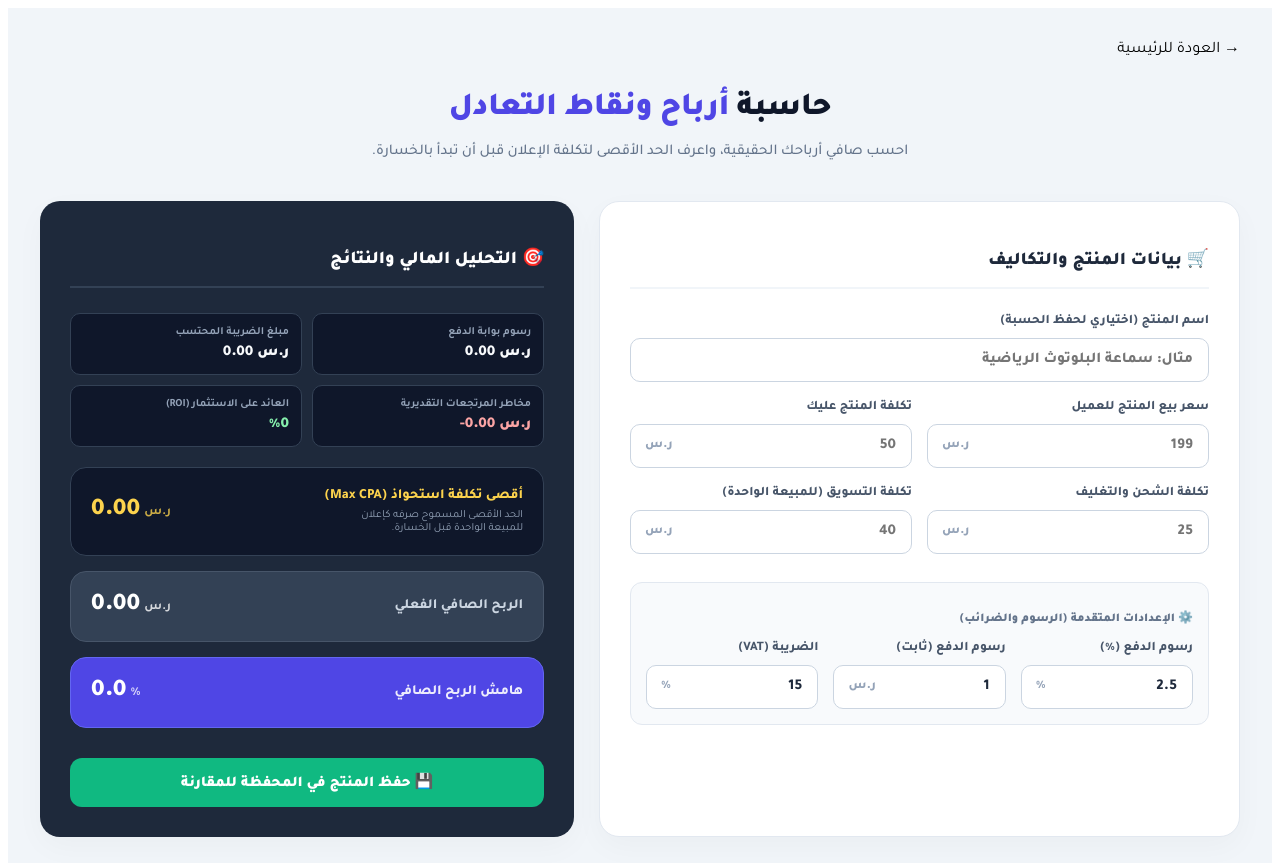
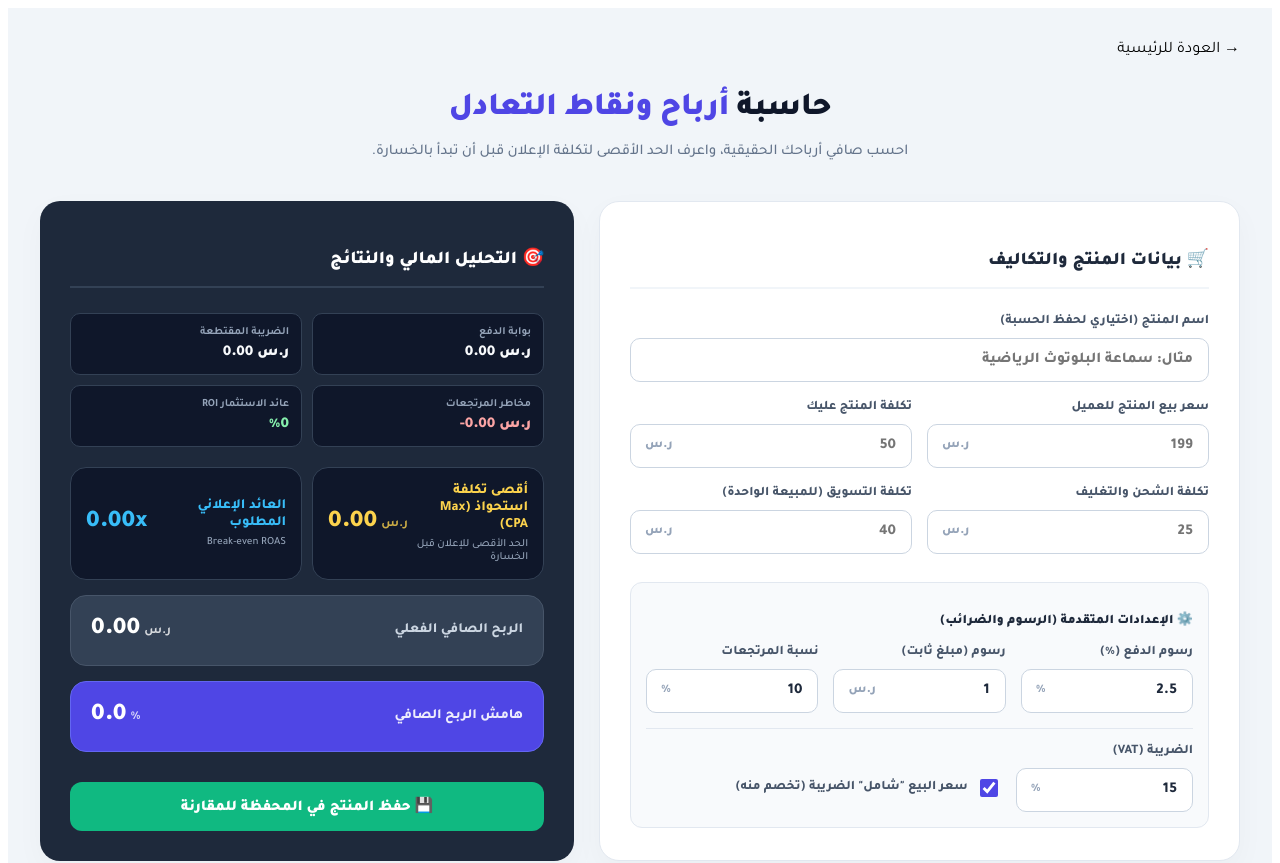
Before and after one commit to engaziasa-lang/engazia-app, a Next.js app: page /hub/profit in a window 1280 px wide. Shown: the top 863 px of the page. Built offline with nearby package versions, Linux system fonts and the light colour scheme.

Commit message:
Update page.tsx

```diff
--- a/app/hub/profit/page.tsx
+++ b/app/hub/profit/page.tsx
@@ -7,9 +7,19 @@ interface SavedProduct {
   id: string;
   name: string;
   sellingPrice: number;
+  productCost: number;
+  shippingCost: number;
+  adSpend: number;
+  paymentFeePercent: number;
+  paymentFeeFixed: number;
+  taxPercent: number;
+  isTaxInclusive: boolean;
+  returnRate: number;
+
   netProfit: number;
   profitMargin: number;
   maxCPA: number;
+  breakEvenROAS: number;
   roi: number;
 }
 
@@ -25,6 +35,7 @@ export default function ProfitCalculator() {
   const [paymentFeePercent, setPaymentFeePercent] = useState<number>(2.5);
   const [paymentFeeFixed, setPaymentFeeFixed] = useState<number>(1);
   const [taxPercent, setTaxPercent] = useState<number>(15);
+  const [isTaxInclusive, setIsTaxInclusive] = useState<boolean>(true); // السعر شامل الضريبة
   const [returnRate, setReturnRate] = useState<number>(10);
 
   // النتائج اللحظية
@@ -33,7 +44,8 @@ export default function ProfitCalculator() {
     taxAmount: 0,
     returnsCost: 0,
     totalCostWithoutAds: 0,
-    maxCPA: 0, // أقصى تكلفة استحواذ (نقطة التعادل الإعلانية)
+    maxCPA: 0,
+    breakEvenROAS: 0, // العائد الإعلاني المطلوب للتعادل
     netProfit: 0,
     profitMargin: 0,
     roi: 0,
@@ -44,7 +56,7 @@ export default function ProfitCalculator() {
 
   // استرجاع المنتجات المحفوظة عند التحميل
   useEffect(() => {
-    const saved = localStorage.getItem('engazia_profit_products_v1');
+    const saved = localStorage.getItem('engazia_profit_products_v2');
     if (saved) {
       try { setSavedProducts(JSON.parse(saved)); } catch (e) { console.error(e); }
     }
@@ -53,7 +65,7 @@ export default function ProfitCalculator() {
   // حساب النتائج تلقائياً عند تغيير أي رقم
   useEffect(() => {
     calculateProfit();
-  }, [productCost, sellingPrice, shippingCost, adSpend, paymentFeePercent, paymentFeeFixed, taxPercent, returnRate]);
+  }, [productCost, sellingPrice, shippingCost, adSpend, paymentFeePercent, paymentFeeFixed, taxPercent, isTaxInclusive, returnRate]);
 
   const calculateProfit = () => {
     const sPrice = Number(sellingPrice) || 0;
@@ -62,32 +74,38 @@ export default function ProfitCalculator() {
     const aSpend = Number(adSpend) || 0;
 
     if (sPrice <= 0) {
-      setResults({ paymentFees: 0, taxAmount: 0, returnsCost: 0, totalCostWithoutAds: 0, maxCPA: 0, netProfit: 0, profitMargin: 0, roi: 0 });
+      setResults({ paymentFees: 0, taxAmount: 0, returnsCost: 0, totalCostWithoutAds: 0, maxCPA: 0, breakEvenROAS: 0, netProfit: 0, profitMargin: 0, roi: 0 });
       return;
     }
 
     // 1. حساب رسوم الدفع (النسبة + الرسوم الثابتة)
     const paymentFees = (sPrice * (paymentFeePercent / 100)) + paymentFeeFixed;
 
-    // 2. حساب الضريبة
-    const taxAmount = sPrice * (taxPercent / 100);
+    // 2. حساب الضريبة (تعتمد على هل السعر شامل أم غير شامل)
+    const taxValue = taxPercent / 100;
+    const taxAmount = isTaxInclusive
+      ? sPrice - (sPrice / (1 + taxValue)) // استخراج الضريبة من السعر الشامل
+      : sPrice * taxValue; // حساب الضريبة كإضافة على السعر
 
-    // 3. حساب تكلفة المرتجعات التقديرية
+    // 3. حساب تكلفة المرتجعات التقديرية (من تكلفة المنتج والشحن فقط)
     const returnsCost = (pCost + sCost) * (returnRate / 100);
 
     // 4. إجمالي التكاليف الأساسية (بدون إعلانات)
     const totalCostWithoutAds = pCost + sCost + paymentFees + taxAmount + returnsCost;
 
-    // 5. أقصى تكلفة استحواذ للعميل (Max CPA) - نقطة التعادل الإعلانية
+    // 5. أقصى تكلفة استحواذ للعميل (Max CPA)
     const maxCPA = sPrice - totalCostWithoutAds;
 
-    // 6. الربح الصافي الفعلي للمبيعة الواحدة
+    // 6. العائد الإعلاني المطلوب (Break-even ROAS)
+    const breakEvenROAS = maxCPA > 0 ? (sPrice / maxCPA) : 0;
+
+    // 7. الربح الصافي الفعلي للمبيعة الواحدة
     const netProfit = maxCPA - aSpend;
 
-    // 7. هامش الربح
+    // 8. هامش الربح
     const profitMargin = (netProfit / sPrice) * 100;
 
-    // 8. العائد على الاستثمار (ROI)
+    // 9. العائد على الاستثمار (ROI)
     const totalInvestment = pCost + sCost + aSpend;
     const roi = totalInvestment > 0 ? (netProfit / totalInvestment) * 100 : 0;
 
@@ -97,6 +115,7 @@ export default function ProfitCalculator() {
       returnsCost,
       totalCostWithoutAds,
       maxCPA,
+      breakEvenROAS,
       netProfit,
       profitMargin,
       roi
@@ -113,26 +132,72 @@ export default function ProfitCalculator() {
       id: Date.now().toString(),
       name: productName,
       sellingPrice: Number(sellingPrice),
+      productCost: Number(productCost) || 0,
+      shippingCost: Number(shippingCost) || 0,
+      adSpend: Number(adSpend) || 0,
+      paymentFeePercent,
+      paymentFeeFixed,
+      taxPercent,
+      isTaxInclusive,
+      returnRate,
       netProfit: results.netProfit,
       profitMargin: results.profitMargin,
       maxCPA: results.maxCPA,
+      breakEvenROAS: results.breakEvenROAS,
       roi: results.roi
     };
 
     const updatedList = [newProduct, ...savedProducts];
     setSavedProducts(updatedList);
-    localStorage.setItem('engazia_profit_products_v1', JSON.stringify(updatedList));
+    localStorage.setItem('engazia_profit_products_v2', JSON.stringify(updatedList));
 
-    // تفريغ اسم المنتج بعد الحفظ للتجهيز لمنتج جديد
     setProductName('');
+  };
+
+  const loadProduct = (prod: SavedProduct) => {
+    setProductName(prod.name);
+    setSellingPrice(prod.sellingPrice);
+    setProductCost(prod.productCost);
+    setShippingCost(prod.shippingCost);
+    setAdSpend(prod.adSpend);
+    setPaymentFeePercent(prod.paymentFeePercent);
+    setPaymentFeeFixed(prod.paymentFeeFixed);
+    setTaxPercent(prod.taxPercent);
+    setIsTaxInclusive(prod.isTaxInclusive);
+    setReturnRate(prod.returnRate);
+    window.scrollTo({ top: 0, behavior: 'smooth' });
   };
 
   const deleteProduct = (id: string) => {
     if (window.confirm('هل أنت متأكد من حذف هذا المنتج من المحفظة؟')) {
       const updatedList = savedProducts.filter(p => p.id !== id);
       setSavedProducts(updatedList);
-      localStorage.setItem('engazia_profit_products_v1', JSON.stringify(updatedList));
+      localStorage.setItem('engazia_profit_products_v2', JSON.stringify(updatedList));
     }
+  };
+
+  const exportToCSV = () => {
+    if (savedProducts.length === 0) return alert('المحفظة فارغة.');
+    const headers = ['اسم المنتج', 'سعر البيع', 'التكلفة', 'الشحن', 'التسويق المخصص', 'Max CPA', 'Break-even ROAS', 'الربح الصافي', 'هامش الربح %'];
+    const rows = savedProducts.map(p => [
+      p.name,
+      p.sellingPrice,
+      p.productCost,
+      p.shippingCost,
+      p.adSpend,
+      p.maxCPA.toFixed(2),
+      p.breakEvenROAS.toFixed(2),
+      p.netProfit.toFixed(2),
+      p.profitMargin.toFixed(2)
+    ]);
+
+    const csvContent = '\uFEFF' + [headers.join(','), ...rows.map(e => e.join(','))].join('\n');
+    const blob = new Blob([csvContent], { type: 'text/csv;charset=utf-8;' });
+    const url = URL.createObjectURL(blob);
+    const link = document.createElement('a');
+    link.href = url;
+    link.download = `profit_portfolio_${new Date().toISOString().slice(0, 10)}.csv`;
+    link.click();
   };
 
   return (
@@ -161,7 +226,7 @@ export default function ProfitCalculator() {
         .panel h2 { font-size: 18px; font-weight: 900; color: #1e293b; margin-bottom: 25px; display: flex; align-items: center; gap: 10px; border-bottom: 2px solid #f1f5f9; padding-bottom: 15px; }
 
         .input-group { margin-bottom: 18px; }
-        .input-group label { display: block; font-size: 13px; font-weight: 800; color: #475569; margin-bottom: 8px; }
+        .input-group label { display: flex; justify-content: space-between; font-size: 13px; font-weight: 800; color: #475569; margin-bottom: 8px; }
         .input-wrapper { position: relative; }
         .input-wrapper input { width: 100%; padding: 12px 15px 12px 45px; border-radius: 10px; border: 1px solid #cbd5e1; font-size: 15px; font-family: 'Tajawal', sans-serif; transition: border-color 0.2s; background: #fff; font-weight: 800; color: #1e293b; outline: none; box-sizing: border-box; }
         .input-wrapper input:focus { border-color: #4f46e5; box-shadow: 0 0 0 3px rgba(79, 70, 229, 0.15); }
@@ -179,8 +244,10 @@ export default function ProfitCalculator() {
         .result-box.warning { background: #7f1d1d; border-color: #991b1b; }
         .result-box.success { background: #14532d; border-color: #166534; }
 
-        .result-label { font-size: 14px; font-weight: 800; color: #cbd5e1; }
+        .result-label { font-size: 14px; font-weight: 800; color: #cbd5e1; display: flex; flex-direction: column; }
+        .result-label small { font-size: 11px; color: #94a3b8; font-weight: 500; margin-top: 4px; }
         .highlight .result-label, .warning .result-label, .success .result-label { color: #ffffff; opacity: 0.9; }
+        .highlight .result-label small { color: #e0e7ff; }
 
         .result-value { font-size: 24px; font-weight: 900; color: #ffffff; display: flex; align-items: baseline; gap: 4px; direction: ltr; }
         .result-value span { font-size: 13px; font-weight: 700; opacity: 0.8; }
@@ -194,8 +261,11 @@ export default function ProfitCalculator() {
         .btn-save:hover { background: #059669; transform: translateY(-2px); box-shadow: 0 10px 20px rgba(16, 185, 129, 0.2); }
 
         /* Saved Products Grid */
-        .saved-section-title { font-size: 20px; font-weight: 900; color: #1e293b; margin-bottom: 20px; max-width: 1200px; margin: 0 auto 20px; display: flex; align-items: center; gap: 10px; }
-        .saved-grid { display: grid; grid-template-columns: repeat(auto-fill, minmax(280px, 1fr)); gap: 20px; max-width: 1200px; margin: 0 auto; }
+        .saved-section-title { font-size: 20px; font-weight: 900; color: #1e293b; margin-bottom: 20px; max-width: 1200px; margin: 0 auto; display: flex; align-items: center; justify-content: space-between; }
+        .btn-export { background: #fff; border: 1px solid #cbd5e1; padding: 8px 16px; border-radius: 8px; font-size: 13px; font-weight: 800; color: #475569; cursor: pointer; transition: 0.2s; }
+        .btn-export:hover { background: #f8fafc; border-color: #94a3b8; color: #0f172a; }
+
+        .saved-grid { display: grid; grid-template-columns: repeat(auto-fill, minmax(300px, 1fr)); gap: 20px; max-width: 1200px; margin: 0 auto; }
 
         .product-card { background: #fff; border: 1px solid #e2e8f0; border-radius: 16px; padding: 20px; position: relative; transition: 0.2s; box-shadow: 0 4px 15px rgba(0,0,0,0.02); }
         .product-card:hover { border-color: #cbd5e1; transform: translateY(-3px); box-shadow: 0 10px 25px rgba(0,0,0,0.05); }
@@ -206,8 +276,13 @@ export default function ProfitCalculator() {
         .pc-header { display: flex; justify-content: space-between; align-items: flex-start; margin-bottom: 15px; }
         .pc-title { font-size: 16px; font-weight: 900; color: #0f172a; margin: 0; }
         .pc-price { font-size: 13px; color: #64748b; font-weight: 700; }
-        .pc-delete { background: #fee2e2; color: #ef4444; border: none; width: 28px; height: 28px; border-radius: 8px; cursor: pointer; display: flex; align-items: center; justify-content: center; transition: 0.2s; }
-        .pc-delete:hover { background: #ef4444; color: #fff; }
+
+        .pc-actions { display: flex; gap: 8px; }
+        .pc-btn { width: 32px; height: 32px; border-radius: 8px; cursor: pointer; display: flex; align-items: center; justify-content: center; transition: 0.2s; border: none; font-size: 14px; }
+        .pc-btn-edit { background: #e0e7ff; color: #4f46e5; }
+        .pc-btn-edit:hover { background: #c7d2fe; }
+        .pc-btn-delete { background: #fee2e2; color: #ef4444; }
+        .pc-btn-delete:hover { background: #ef4444; color: #fff; }
 
         .pc-stats { display: flex; flex-direction: column; gap: 10px; background: #f8fafc; padding: 15px; border-radius: 12px; }
         .pc-stat-row { display: flex; justify-content: space-between; align-items: center; font-size: 13px; font-weight: 800; }
@@ -278,7 +353,7 @@ export default function ProfitCalculator() {
           </div>
 
           <div style={{ background: '#f8fafc', padding: '15px', borderRadius: '12px', border: '1px solid #e2e8f0', marginTop: '10px' }}>
-            <h3 style={{ fontSize: '12px', color: '#64748b', marginBottom: '15px', fontWeight: 900 }}>⚙️ الإعدادات المتقدمة (الرسوم والضرائب)</h3>
+            <h3 style={{ fontSize: '13px', color: '#1e293b', marginBottom: '15px', fontWeight: 900 }}>⚙️ الإعدادات المتقدمة (الرسوم والضرائب)</h3>
 
             <div className="grid-3-cols">
               <div className="input-group" style={{ marginBottom: 0 }}>
@@ -289,19 +364,33 @@ export default function ProfitCalculator() {
                 </div>
               </div>
               <div className="input-group" style={{ marginBottom: 0 }}>
-                <label>رسوم الدفع (ثابت)</label>
+                <label>رسوم (مبلغ ثابت)</label>
                 <div className="input-wrapper">
                   <input type="number" step="0.1" value={paymentFeeFixed} onChange={(e) => setPaymentFeeFixed(Number(e.target.value))} />
                   <span className="currency">ر.س</span>
                 </div>
               </div>
               <div className="input-group" style={{ marginBottom: 0 }}>
+                <label>نسبة المرتجعات</label>
+                <div className="input-wrapper">
+                  <input type="number" value={returnRate} onChange={(e) => setReturnRate(Number(e.target.value))} />
+                  <span className="currency">%</span>
+                </div>
+              </div>
+            </div>
+
+            <div style={{ marginTop: '15px', paddingTop: '15px', borderTop: '1px solid #e2e8f0', display: 'flex', gap: '15px', alignItems: 'center' }}>
+              <div className="input-group" style={{ marginBottom: 0, flex: 1 }}>
                 <label>الضريبة (VAT)</label>
                 <div className="input-wrapper">
                   <input type="number" value={taxPercent} onChange={(e) => setTaxPercent(Number(e.target.value))} />
                   <span className="currency">%</span>
                 </div>
               </div>
+              <label style={{ display: 'flex', alignItems: 'center', gap: '8px', cursor: 'pointer', fontSize: '13px', fontWeight: 800, color: '#475569', flex: 2, marginTop: '20px' }}>
+                <input type="checkbox" checked={isTaxInclusive} onChange={(e) => setIsTaxInclusive(e.target.checked)} style={{ width: '18px', height: '18px', accentColor: '#4f46e5' }} />
+                سعر البيع "شامل" الضريبة (تخصم منه)
+              </label>
             </div>
           </div>
         </div>
@@ -312,31 +401,43 @@ export default function ProfitCalculator() {
 
           <div className="details-grid">
             <div className="detail-item">
-              <span className="detail-label">رسوم بوابة الدفع</span>
+              <span className="detail-label">بوابة الدفع</span>
               <span className="detail-val">{results.paymentFees.toFixed(2)} ر.س</span>
             </div>
             <div className="detail-item">
-              <span className="detail-label">مبلغ الضريبة المحتسب</span>
+              <span className="detail-label">الضريبة المقتطعة</span>
               <span className="detail-val">{results.taxAmount.toFixed(2)} ر.س</span>
             </div>
             <div className="detail-item">
-              <span className="detail-label">مخاطر المرتجعات التقديرية</span>
+              <span className="detail-label">مخاطر المرتجعات</span>
               <span className="detail-val text-red-400" style={{ color: '#fca5a5' }}>-{results.returnsCost.toFixed(2)} ر.س</span>
             </div>
             <div className="detail-item">
-              <span className="detail-label">العائد على الاستثمار (ROI)</span>
+              <span className="detail-label">عائد الاستثمار ROI</span>
               <span className="detail-val" style={{ color: '#86efac' }}>%{results.roi.toFixed(0)}</span>
             </div>
           </div>
 
-          <div className="result-box" style={{ background: '#0f172a', borderColor: '#334155' }}>
-            <div style={{ display: 'flex', flexDirection: 'column' }}>
-              <span className="result-label" style={{ color: '#fcd34d' }}>أقصى تكلفة استحواذ (Max CPA)</span>
-              <span style={{ fontSize: '11px', color: '#94a3b8', marginTop: '4px', maxWidth: '180px' }}>الحد الأقصى المسموح صرفه كإعلان للمبيعة الواحدة قبل الخسارة.</span>
+          <div className="grid-2-cols" style={{ gap: '10px' }}>
+            <div className="result-box" style={{ background: '#0f172a', borderColor: '#334155', padding: '15px' }}>
+              <span className="result-label" style={{ color: '#fcd34d' }}>
+                أقصى تكلفة استحواذ (Max CPA)
+                <small>الحد الأقصى للإعلان قبل الخسارة</small>
+              </span>
+              <span className="result-value" style={{ color: '#fcd34d' }}>
+                {results.maxCPA.toFixed(2)} <span>ر.س</span>
+              </span>
             </div>
-            <span className="result-value" style={{ color: '#fcd34d' }}>
-              {results.maxCPA.toFixed(2)} <span>ر.س</span>
-            </span>
+
+            <div className="result-box" style={{ background: '#0f172a', borderColor: '#334155', padding: '15px' }}>
+              <span className="result-label" style={{ color: '#38bdf8' }}>
+                العائد الإعلاني المطلوب
+                <small>Break-even ROAS</small>
+              </span>
+              <span className="result-value" style={{ color: '#38bdf8' }}>
+                {results.breakEvenROAS.toFixed(2)}x
+              </span>
+            </div>
           </div>
 
           <div className={`result-box ${results.netProfit > 0 ? 'success' : results.netProfit < 0 ? 'warning' : ''}`}>
@@ -363,7 +464,8 @@ export default function ProfitCalculator() {
       {savedProducts.length > 0 && (
         <>
           <div className="saved-section-title">
-            💼 محفظة المنتجات والمقارنة ({savedProducts.length})
+            <span>💼 محفظة المنتجات والمقارنة ({savedProducts.length})</span>
+            <button className="btn-export" onClick={exportToCSV}>📥 تصدير الإحصائيات (Excel)</button>
           </div>
           <div className="saved-grid">
             {savedProducts.map((prod) => (
@@ -376,7 +478,10 @@ export default function ProfitCalculator() {
                     <h3 className="pc-title">{prod.name}</h3>
                     <span className="pc-price">سعر البيع: {prod.sellingPrice} ر.س</span>
                   </div>
-                  <button className="pc-delete" onClick={() => deleteProduct(prod.id)} title="حذف المنتج">✕</button>
+                  <div className="pc-actions">
+                    <button className="pc-btn pc-btn-edit" onClick={() => loadProduct(prod)} title="استدعاء للتعديل">✏️</button>
+                    <button className="pc-btn pc-btn-delete" onClick={() => deleteProduct(prod.id)} title="حذف المنتج">✕</button>
+                  </div>
                 </div>
 
                 <div className="pc-stats">
@@ -385,8 +490,10 @@ export default function ProfitCalculator() {
                     <span style={{ color: '#0f172a', direction: 'ltr' }}>{prod.netProfit.toFixed(2)} ر.س</span>
                   </div>
                   <div className="pc-stat-row">
-                    <span style={{ color: '#475569' }}>أقصى تكلفة إعلان (Max CPA):</span>
-                    <span style={{ color: '#0f172a', direction: 'ltr' }}>{prod.maxCPA.toFixed(2)} ر.س</span>
+                    <span style={{ color: '#475569' }}>Max CPA / ROAS:</span>
+                    <span style={{ color: '#0f172a', direction: 'ltr' }}>
+                      <span style={{ color: '#f59e0b' }}>{prod.maxCPA.toFixed(0)} ر.س</span> / <span style={{ color: '#38bdf8' }}>{prod.breakEvenROAS.toFixed(1)}x</span>
+                    </span>
                   </div>
                   <div className="pc-stat-row" style={{ marginTop: '5px', paddingTop: '10px', borderTop: '1px dashed #cbd5e1' }}>
                     <span style={{ color: '#475569' }}>الهامش الربحي:</span>
```
